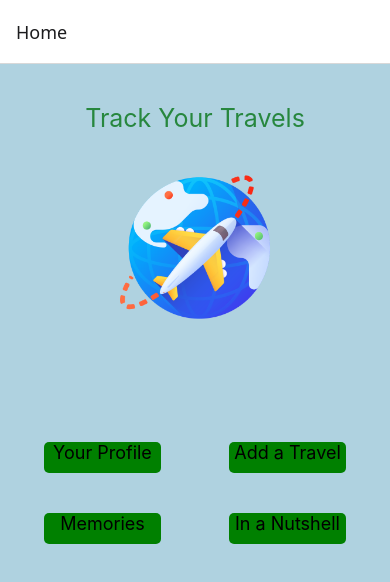
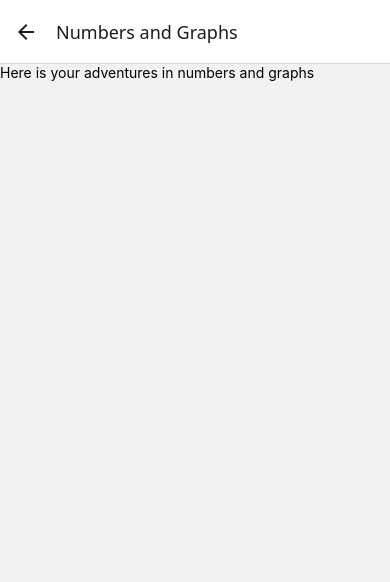
Before and after one commit to RykardBoy/Track-Your-Travel, a React Native app: screen /Nutshell in a window 390 px wide. Shown: the top 582 px of the page. Built offline with nearby package versions, Linux system fonts and the light colour scheme.

Commit message:
ajout des boutons vers les différents screens

```diff
--- a/navigations/MainNavigation.js
+++ b/navigations/MainNavigation.js
@@ -3,6 +3,9 @@ import {NavigationContainer} from '@react-navigation/native';
 import {createNativeStackNavigator} from '@react-navigation/native-stack';
 import HomePage from '../screens/HomePage';
 import ProfilePage from '../screens/ProfilePage';
+import MemoriesPage from '../screens/MemoriesPage';
+import NutshellPage from '../screens/NutshellPage';
+import TravelPage from '../screens/TravelPage';
 
 const Stack = createNativeStackNavigator();
 
@@ -20,6 +23,21 @@ const MainNavigation = () => {
           component={ProfilePage}
           options={{title: 'Your Profile'}}
         />
+        <Stack.Screen
+          name="Memories"
+          component={MemoriesPage}
+          options={{title: 'Your Memories'}}
+        />
+        <Stack.Screen
+          name="Nutshell"
+          component={NutshellPage}
+          options={{title: 'Numbers and Graphs'}}
+        />
+        <Stack.Screen
+          name="Travel"
+          component={TravelPage}
+          options={{title: 'Travel'}}
+        />
       </Stack.Navigator>
     </NavigationContainer>
   );
--- a/screens/HomePage.js
+++ b/screens/HomePage.js
@@ -12,11 +12,11 @@ const HomePage = ({navigation}) => {
             <View>
                 <View style={styles.text_container}>
                     <Text style={styles.text1} onPress={() => navigation.navigate('Profile')}>Your Profile</Text>
-                    <Text style={styles.text1}>Add a Travel</Text>
+                    <Text style={styles.text1} onPress={() => navigation.navigate('Travel')}>Add a Travel</Text>
                 </ View>
                 <View style={styles.text_container}>
-                    <Text style={styles.text1}>Memories</Text>
-                    <Text style={styles.text1}>In a Nutshell</Text>
+                    <Text style={styles.text1} onPress={() => navigation.navigate('Memories')}>Memories</Text>
+                    <Text style={styles.text1} onPress={() => navigation.navigate('Nutshell')}>In a Nutshell</Text>
                 </View>
 
             </View>
@@ -34,7 +34,7 @@ const styles = StyleSheet.create({
         fontSize:25,
         textAlign:"center",
         margin:"10%",
-        color:"#27873e"
+        color:"green"
     },
     text_container:{
 
--- /dev/null
+++ b/screens/MemoriesPage.js
@@ -0,0 +1,13 @@
+import * as React from 'react';
+import { View, Text } from "react-native"
+
+
+const MemoriesPage = () => {
+    return(
+        <View>
+            <Text>Have a look into your previous adventures</Text>
+        </View>
+    )
+}
+
+export default MemoriesPage;
--- /dev/null
+++ b/screens/NutshellPage.js
@@ -0,0 +1,12 @@
+import * as React from 'react';
+import { View, Text } from "react-native"
+
+const NutshellPage = () => {
+    return(
+        <View>
+            <Text>Here is your adventures in numbers and graphs</Text>
+        </View>
+    )
+}
+
+export default NutshellPage;
--- /dev/null
+++ b/screens/TravelPage.js
@@ -0,0 +1,13 @@
+import * as React from 'react';
+import { View, Text } from "react-native"
+
+
+const TravelPage = () => {
+    return(
+        <View>
+            <Text>Where did you go this time ?</Text>
+        </View>
+    )
+}
+
+export default TravelPage;
```
